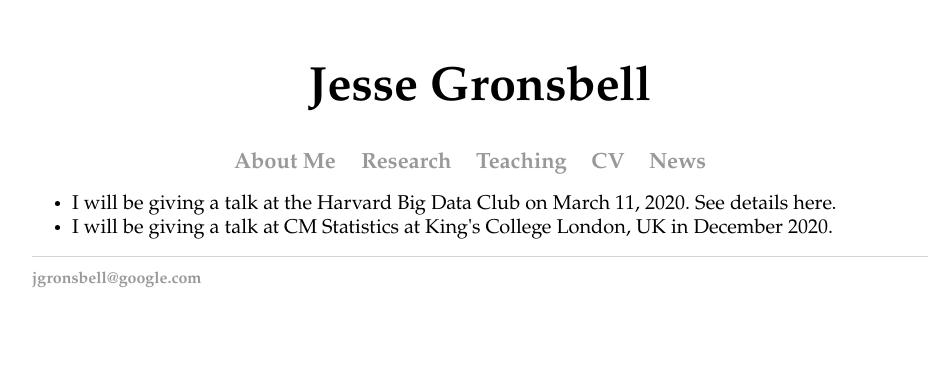
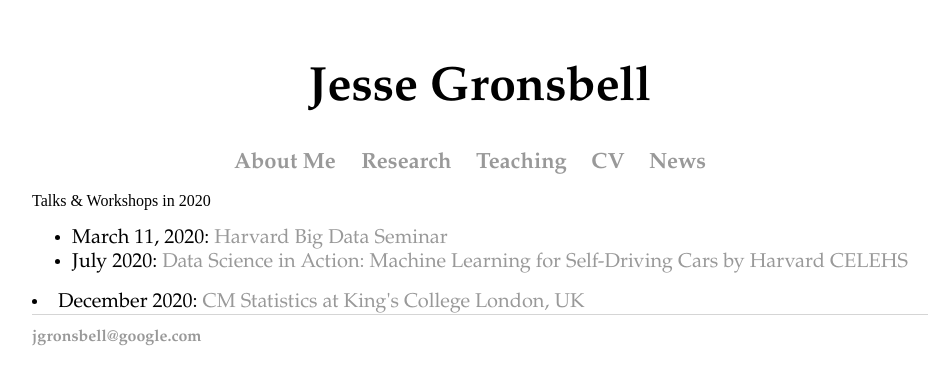
Before and after one commit to jgrons/old_website, a Jekyll site: the page built from updates.html, in a window 1280 px wide. Shown: the top 385 px of the page, without its empty margins (160-1099 px from the left). Built offline with Jekyll 4.4.1, drawn with Linux system fonts in a browser that asks for light colours.

Commit message:
Update updates.html

```diff
--- a/updates.html
+++ b/updates.html
@@ -6,10 +6,15 @@ title: Jesse Gronsbell
 
 <div class="blurb">
 
+Talks & Workshops in 2020
 <ul>
-  <li style="font-size:20px; font-family: palatino"> I will be giving a talk at the Harvard Big Data Club on March 11, 2020. See details
-	  <https://twitter.com/HarvardBigData/status/1235246030414807040/photo/1> here.
-	<li style="font-size:20px; font-family: palatino"> I will be giving a talk at CM Statistics at King's College London, UK in December 2020.
+  <li style="font-size:20px; font-family: palatino"> March 11, 2020:
+	  <a href="https://twitter.com/HarvardBigData/status/1235246030414807040/photo/1"> Harvard Big Data Seminar</a>
+	  <li style="font-size:20px; font-family: palatino"> July 2020:
+	  <a href="https://www.hsph.harvard.edu/biostatistics/machine-learning-for-self-driving-cars/"> Data Science in Action: Machine Learning for Self-Driving Cars by Harvard CELEHS </a>
+	</ul>
+	<li style="font-size:20px; font-family: palatino"> December 2020:
+	  <a href="http://www.cmstatistics.org/conferences.php"> CM Statistics at King's College London, UK</a>
 	</ul>
 
 
```
